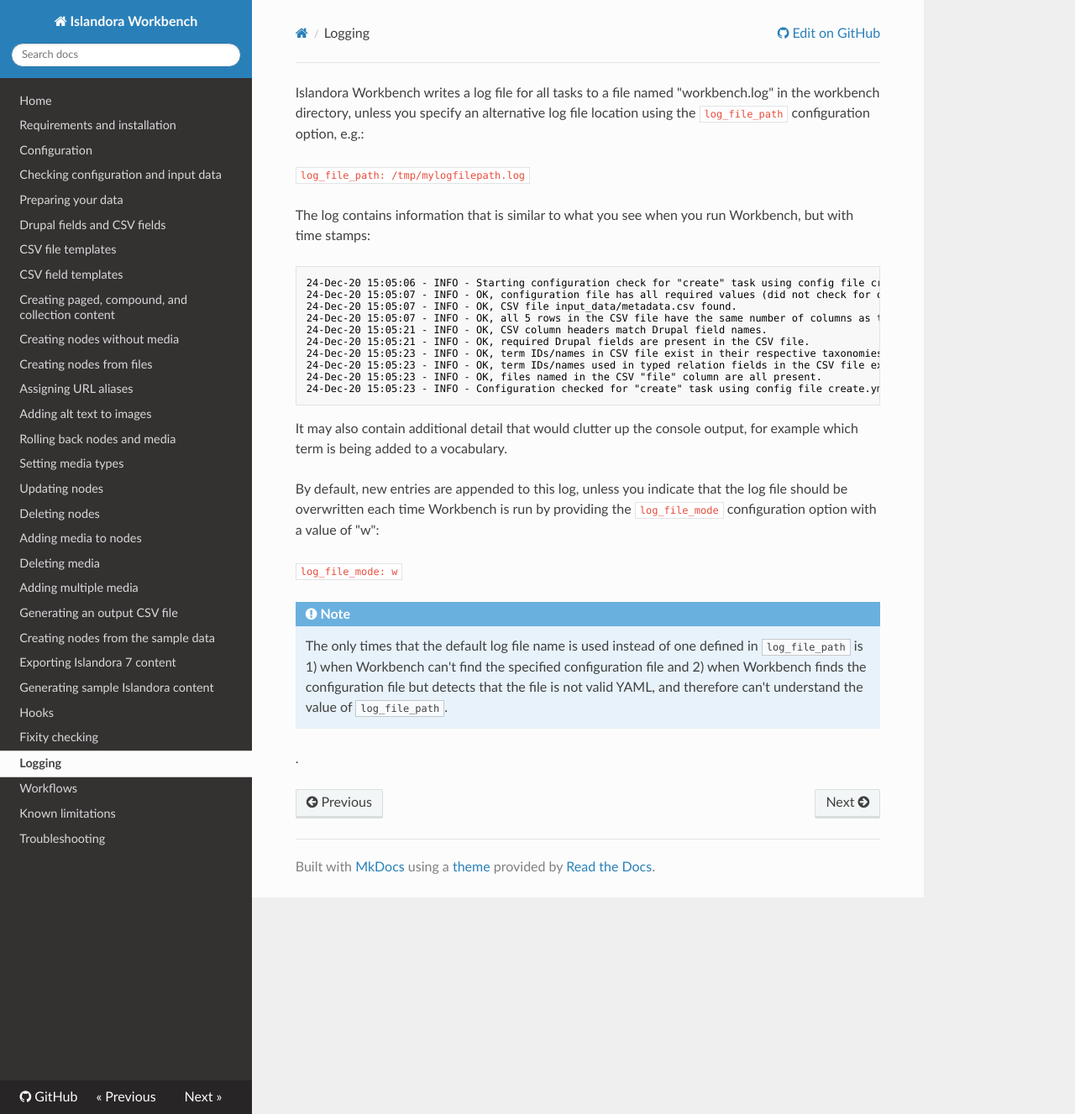
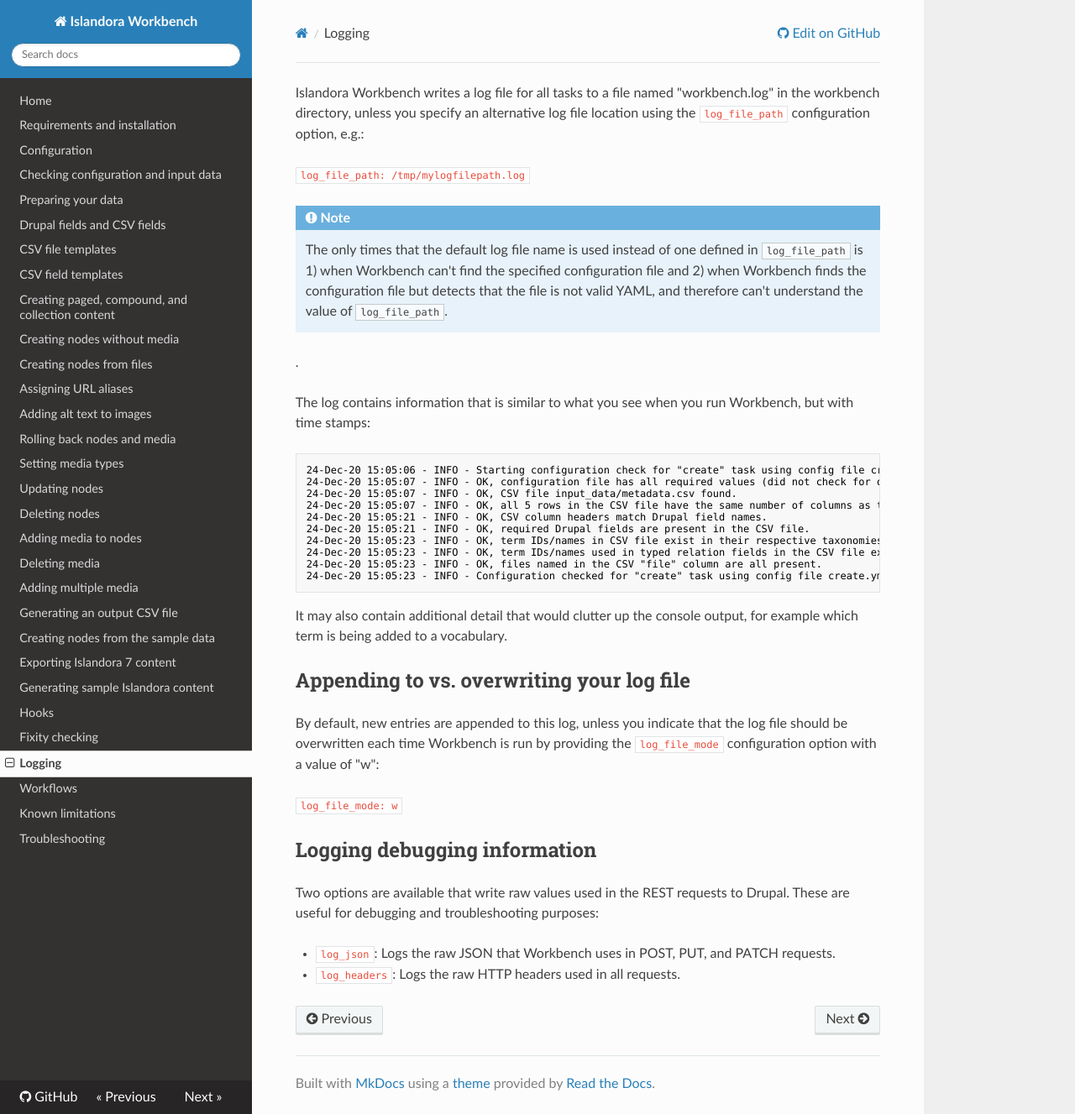
Before and after one commit to mjordan/islandora_workbench_docs, an MkDocs documentation site: the page built from docs/logging.md, in a window 1280 px wide and 1327 px high. Shown: the whole window at 84% size. Built offline with MkDocs 1.6.1, drawn with Linux system fonts in a browser that asks for light colours; nearby versions of some CDN libraries; old or Windows-style settings are respelled for this version of MkDocs.

Commit message:
Additions to the logging docs.

```diff
--- a/docs/logging.md
+++ b/docs/logging.md
@@ -1,6 +1,10 @@
 Islandora Workbench writes a log file for all tasks to a file named "workbench.log" in the workbench directory, unless you specify an alternative log file location using the `log_file_path` configuration option, e.g.:
 
 `log_file_path: /tmp/mylogfilepath.log`
+
+!!! note
+    The only times that the default log file name is used instead of one defined in `log_file_path` is 1) when Workbench can't find the specified configuration file and 2) when Workbench finds the configuration file but detects that the file is not valid YAML, and therefore can't understand the value of `log_file_path`.
+.
 
 The log contains information that is similar to what you see when you run Workbench, but with time stamps:
 
@@ -19,10 +23,16 @@
 
 It may also contain additional detail that would clutter up the console output, for example which term is being added to a vocabulary.
 
+## Appending to vs. overwriting your log file
+
  By default, new entries are appended to this log, unless you indicate that the log file should be overwritten each time Workbench is run by providing the `log_file_mode` configuration option with a value of "w":
 
  `log_file_mode: w`
 
-!!! note
-    The only times that the default log file name is used instead of one defined in `log_file_path` is 1) when Workbench can't find the specified configuration file and 2) when Workbench finds the configuration file but detects that the file is not valid YAML, and therefore can't understand the value of `log_file_path`.
-.
+
+## Logging debugging information
+
+Two options are available that write raw values used in the REST requests to Drupal. These are useful for debugging and troubleshooting purposes:
+
+* `log_json`: Logs the raw JSON that Workbench uses in POST, PUT, and PATCH requests.
+* `log_headers`: Logs the raw HTTP headers used in all requests.
```
Also changed, not shown: docs/configuration.md (+1 -0 lines), docs/troubleshooting.md (+9 -9 lines), site/configuration/index.html, site/index.html, site/logging/index.html.
